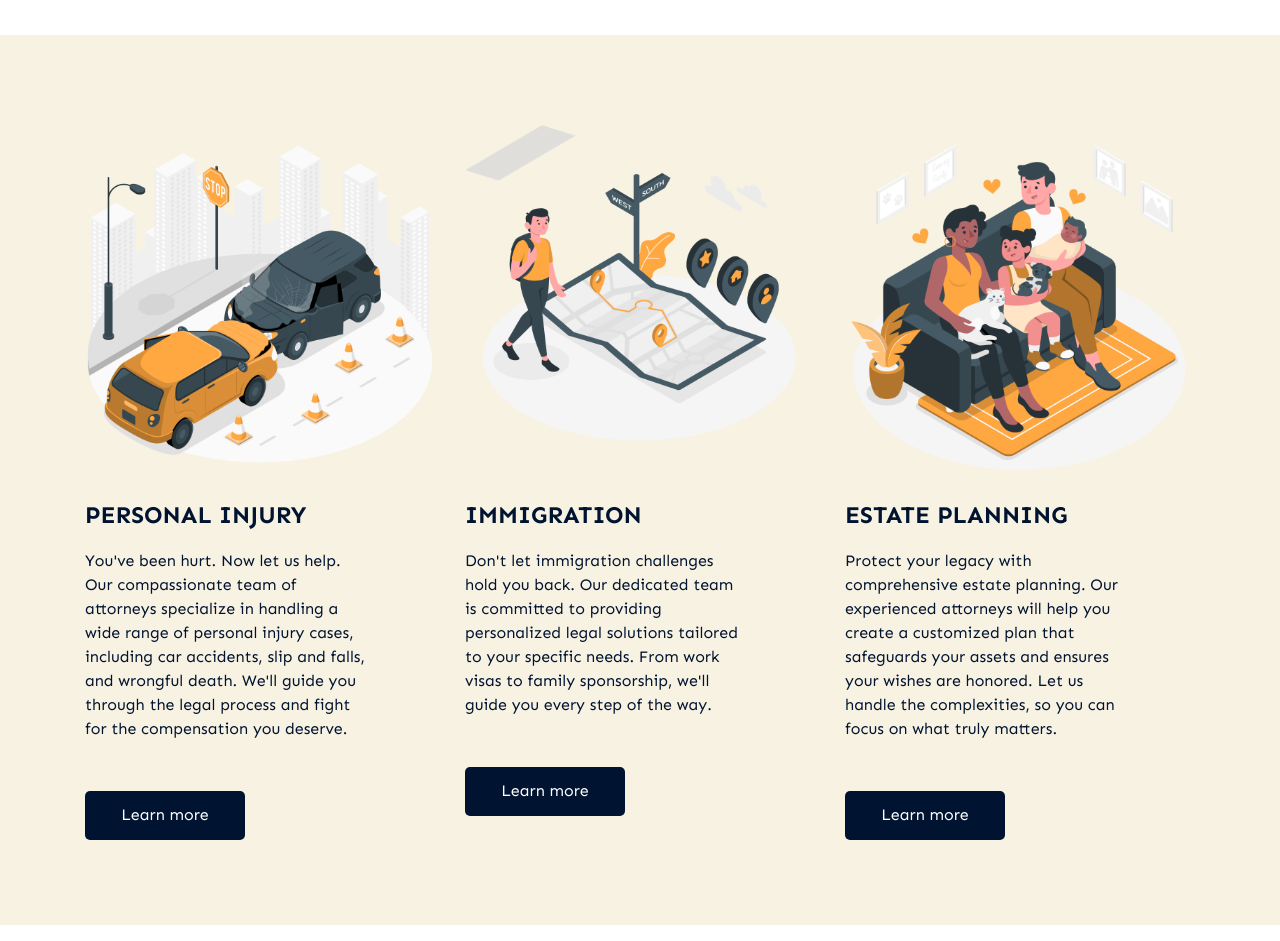
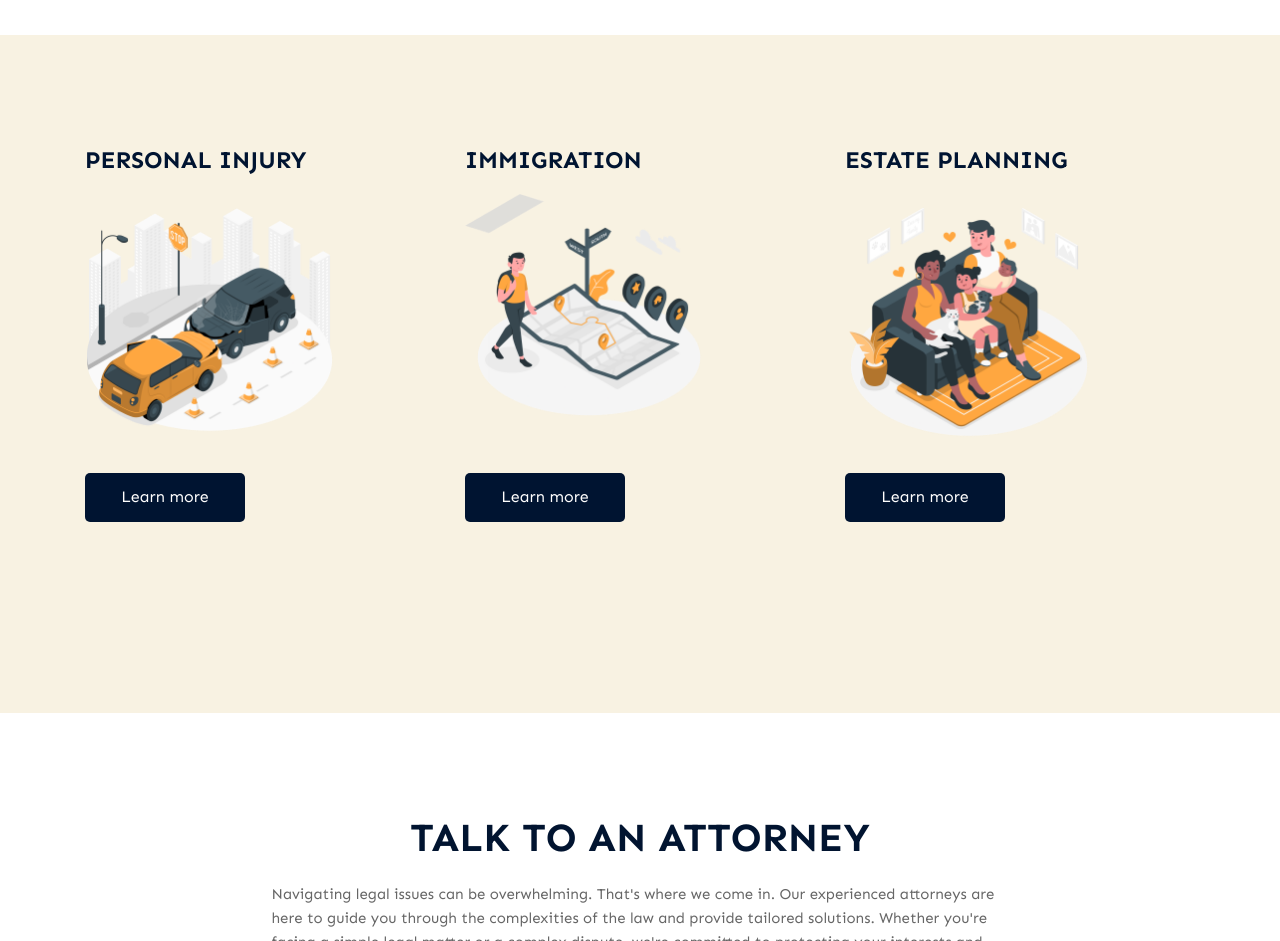
Before and after one commit to wuassociates/site, a plain HTML site: page services.html in a window 1280 px wide. Shown: the part 240-1181 px from the top of the page. Drawn offline with Linux system fonts and the light colour scheme.

Commit message:
html fixes

```diff
--- a/services.html
+++ b/services.html
@@ -82,21 +82,18 @@
             <div class="container">
                <div class="row">
                   <div class="col-md-4">
+                     <h3 data-i18n="personal_injury" class="corporate_text"></h3>
                      <img class="practice_img" src="images/car-crash.png">
-                     <h3 data-i18n="personal_injury" class="corporate_text"></h3>
-                     <p data-i18n="pi_desc" class="chunks_text"></p>
                      <div class="readmore_button"><a data-i18n="learn_more" href="personal-injury.html"></a></div>
                   </div>
                   <div class="col-md-4">
+                     <h3 data-i18n="immigration" class="corporate_text"></h3>
                      <img class="practice_img" src="images/travel.png">
-                     <h3 data-i18n="immigration" class="corporate_text"></h3>
-                     <p data-i18n="immigration_desc" class="chunks_text"></p>
                      <div class="readmore_button"><a data-i18n="learn_more" href="immigration.html"></a></div>
                   </div>
                   <div class="col-md-4">
+                     <h3 data-i18n="estate" class="corporate_text"></h3>
                      <img class="practice_img" src="images/family.png">
-                     <h3 data-i18n="estate" class="corporate_text"></h3>
-                     <p data-i18n="estate_desc" class="chunks_text"></p>
                      <div class="readmore_button"><a data-i18n="learn_more" href="estate-planning.html"></a></div>
                   </div>
                </div>
```
Also changed, not shown: estate-planning.html (+1 -1 lines), immigration.html (+1 -1 lines), personal-injury.html (+1 -1 lines).
